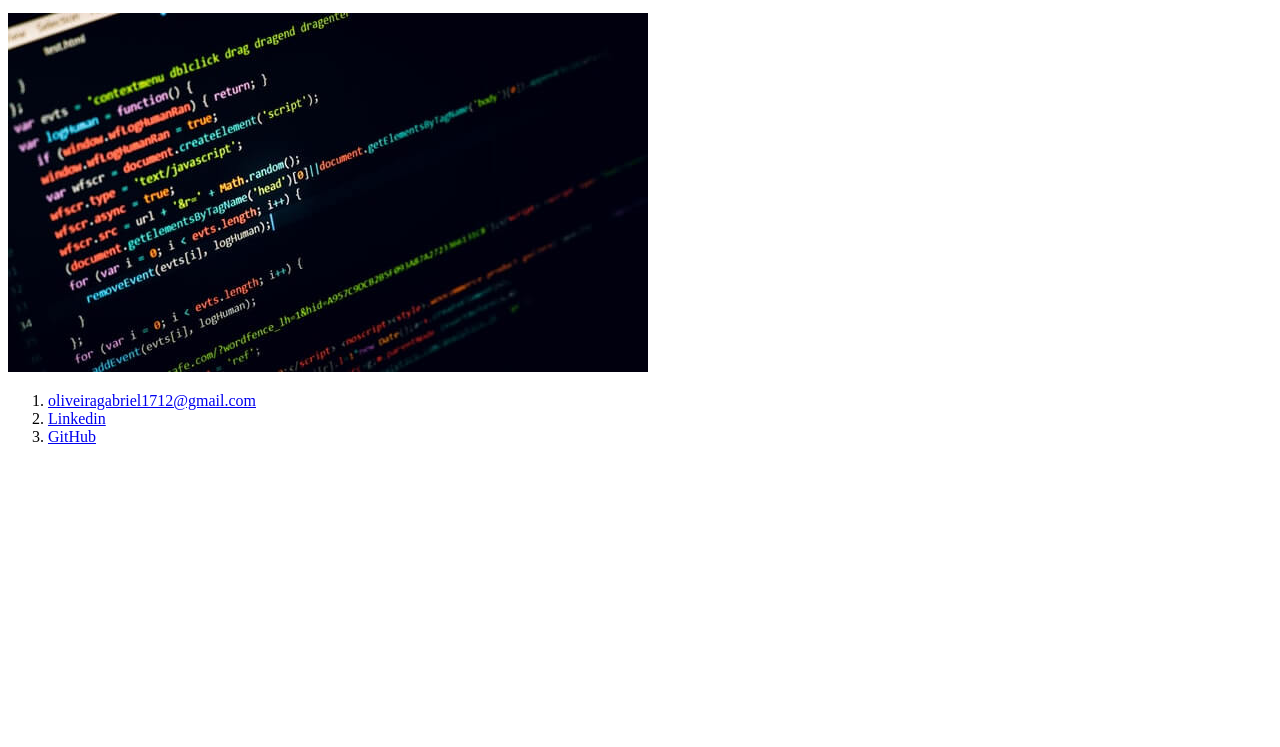
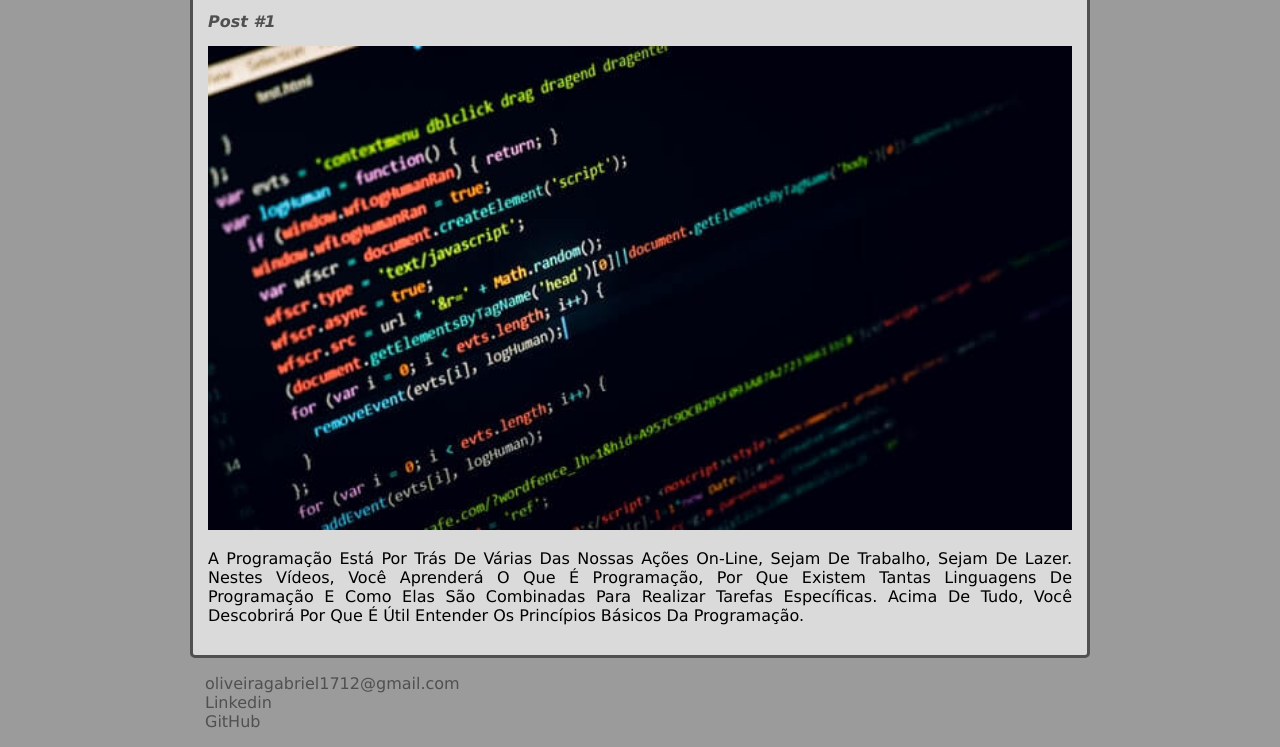
Before and after one commit to Zattrus/Intro-HTML-CSS, a plain HTML site: page index.html in a window 1280 px wide. Shown: the part 560-1307 px from the top of the page. Before the commit the page ends 1022 px from the top, so only its background shows below. Drawn offline with Linux system fonts and the light colour scheme.

Commit message:
Projeto final

```diff
--- a/index.html
+++ b/index.html
@@ -11,25 +11,25 @@
 
     <body>
         <header>
-        <img src="eu.jfif" alt="Ilustração do meu rosto">
+            <img src="eu.jfif" alt="Ilustração do meu rosto" class="photo">
             <h1 id="title"> Gabriel Oliveira </h1>
         </header>
         <section>
             <header>
                 <h2 class="subtitle">Posts</h2>
             </header>
-        <article>
+            <article class="post">
                 <header>
                     <h3 class="post_title">Post #1</h3>
-                <img src="code-Html.jpg" alt="Ilustração de codigo">
+                    <img src="code-Html.jpg" alt="Ilustração de codigo" class="post_image">
                 </header>
-            <p>
-
+                <p class="post_content">
+                A programação está por trás de várias das nossas ações on-line, sejam de trabalho, sejam de lazer. Nestes vídeos, você aprenderá o que é programação, por que existem tantas linguagens de programação e como elas são combinadas para realizar tarefas específicas. Acima de tudo, você descobrirá por que é útil entender os princípios básicos da programação.
                 </p>
             </article>
         </section>
         <footer>
-        <ol>
+            <ul class="contacts_list">
                 <li>
                     <a href="mailto:oliveiragabriel1712@gmail.com">oliveiragabriel1712@gmail.com</a>
                 </li>
@@ -40,8 +40,7 @@
                 <li>
                     <a href="https://github.com/Zattrus" target="_blank">GitHub</a>
                 </li>
-        </ol>
+            </ul>
         </footer>
     </body>
-
 </html>
--- a/style.css
+++ b/style.css
@@ -1,10 +1,71 @@
+body
+{
+    background: #9c9b9b;
+    font-family: Verdana;
+    max-width: 900px;
+    margin: auto;
+}
+.photo
+{
+    border: 1px solid #505050;
+    border-radius: 50%;
+}
+
 #title, .subtitle, .post_title
 {
-    color: blue;
+    color: #505050;
 }
 
+#title
+{
+    font-size: 40px;
+    text-transform: uppercase;
+}
+
+a
+{
+    text-decoration: line-through;
+    color: #505050;
+}
 .post_title
 {
     font-size: 16px;
     font-style: italic;
+    margin: 0;
+    margin-bottom: 15px;
 }
+
+.post
+{
+    background: rgba(255, 255, 255, 0.635);
+    padding: 15px;
+    border: 3px solid #505050;
+    margin-bottom: 15px;
+    border-radius: 5px;
+}
+
+.post_content
+{
+    margin: 0;
+    margin-bottom: 15px;
+    text-transform: capitalize;
+    text-align: justify;
+}
+
+.post_image
+{
+    margin-bottom: 15px;
+    width: 100%;
+}
+
+.contacts_list
+{
+    list-style-type: none;
+    padding-left: 15px;
+}
+
+.contacts_list li a
+{
+    text-decoration: none;
+
+}
```
Lines whose indentation alone changed are shown as unchanged.
